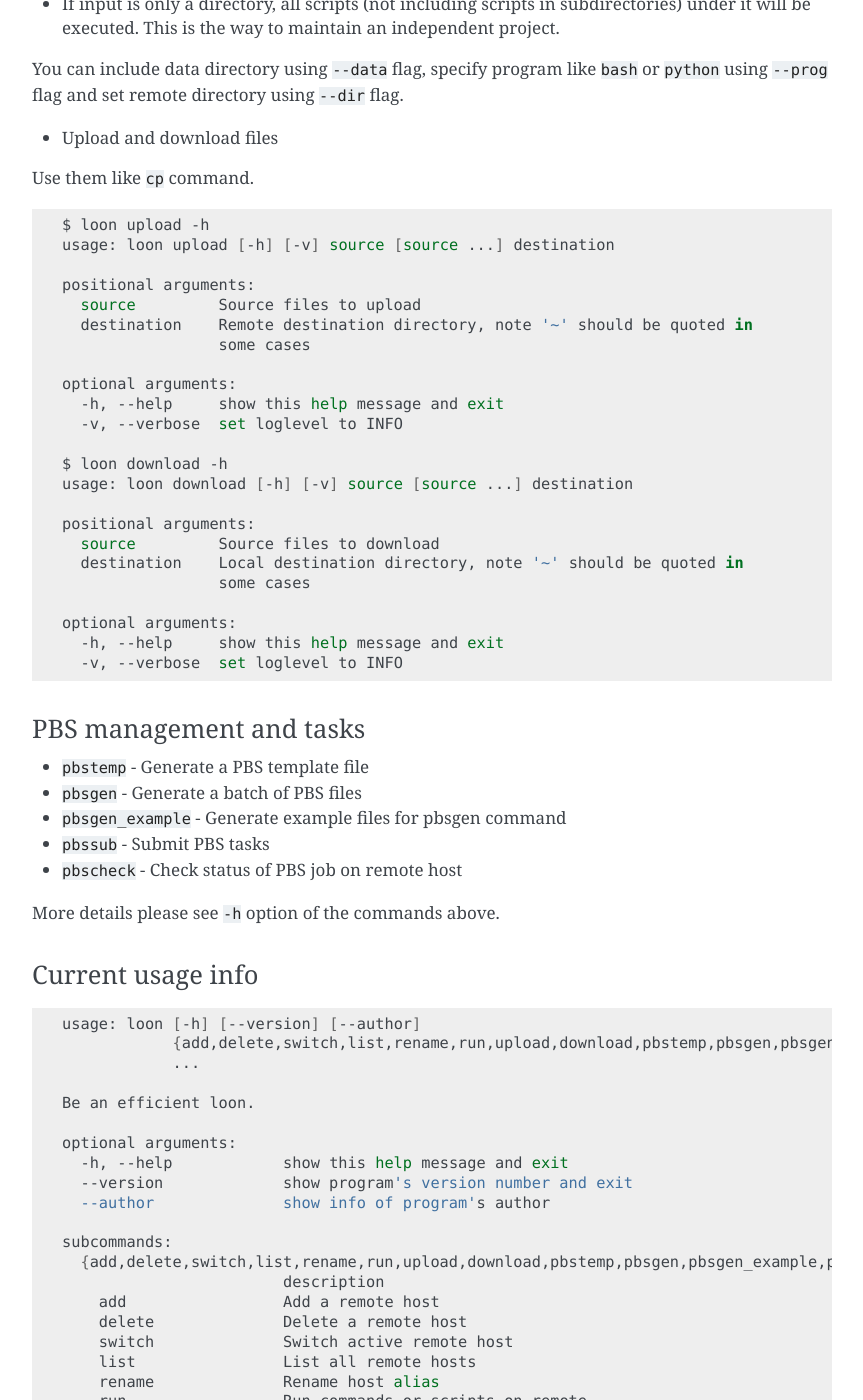
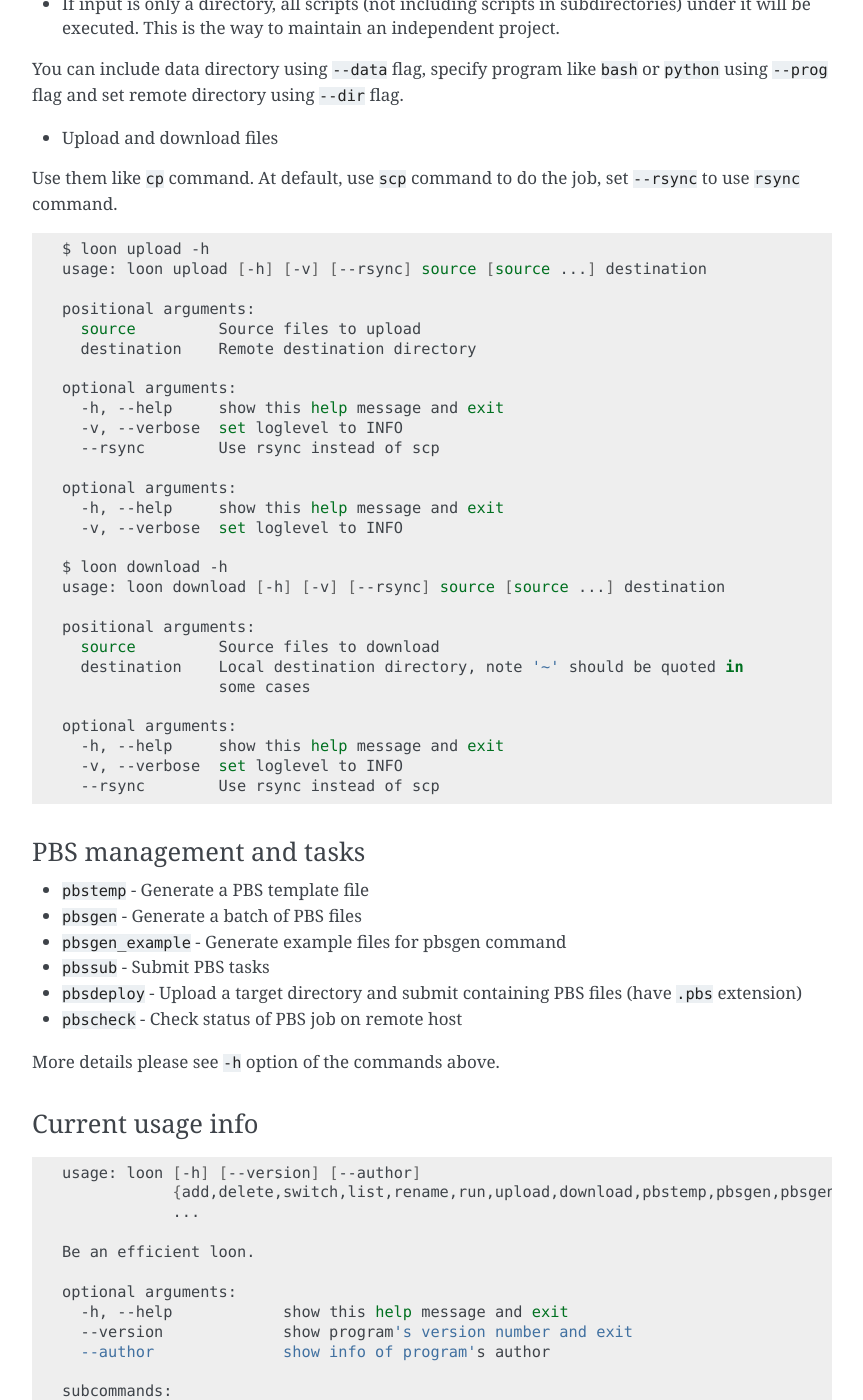
Before and after one commit to ShixiangWang/loon, a Sphinx documentation site: the page built from docs/README.md, in a window 1280 px wide and 1400 px high, scrolled down 3342 px. Shown: the whole window, without its empty margins (338-1201 px from the left). Built offline with Sphinx 7.4.7, drawn with Linux system fonts in a browser that asks for light colours; some of the changed text lies outside the part shown.

````diff
--- a/docs/README.md
+++ b/docs/README.md
@@ -166,23 +166,27 @@ You can include data directory using `--data` flag, specify program like `bash`
 
 - Upload and download files
 
-Use them like `cp` command.
+Use them like `cp` command. At default, use `scp` command to do the job, set `--rsync` to use `rsync` command.
 
 ```shell
 $ loon upload -h
-usage: loon upload [-h] [-v] source [source ...] destination
+usage: loon upload [-h] [-v] [--rsync] source [source ...] destination
 
 positional arguments:
   source         Source files to upload
-  destination    Remote destination directory, note '~' should be quoted in
-                 some cases
+  destination    Remote destination directory
+
+optional arguments:
+  -h, --help     show this help message and exit
+  -v, --verbose  set loglevel to INFO
+  --rsync        Use rsync instead of scp
 
 optional arguments:
   -h, --help     show this help message and exit
   -v, --verbose  set loglevel to INFO
 
 $ loon download -h
-usage: loon download [-h] [-v] source [source ...] destination
+usage: loon download [-h] [-v] [--rsync] source [source ...] destination
 
 positional arguments:
   source         Source files to download
@@ -192,6 +196,7 @@ positional arguments:
 optional arguments:
   -h, --help     show this help message and exit
   -v, --verbose  set loglevel to INFO
+  --rsync        Use rsync instead of scp
 ```
 
 ### PBS management and tasks
@@ -200,6 +205,7 @@ optional arguments:
 * `pbsgen`  - Generate a batch of PBS files
 * `pbsgen_example` - Generate example files for pbsgen command
 * `pbssub` - Submit PBS tasks
+* `pbsdeploy` - Upload a target directory and submit containing PBS files (have `.pbs` extension)
 * `pbscheck` - Check status of PBS job on remote host
 
 More details please see `-h` option of the commands above.
@@ -208,7 +214,7 @@ More details please see `-h` option of the commands above.
 
 ```shell
 usage: loon [-h] [--version] [--author]
-            {add,delete,switch,list,rename,run,upload,download,pbstemp,pbsgen,pbsgen_example,pbssub,pbscheck}
+            {add,delete,switch,list,rename,run,upload,download,pbstemp,pbsgen,pbsgen_example,pbssub,pbsdeploy,pbscheck}
             ...
 
 Be an efficient loon.
@@ -219,7 +225,7 @@ optional arguments:
   --author              show info of program's author
 
 subcommands:
-  {add,delete,switch,list,rename,run,upload,download,pbstemp,pbsgen,pbsgen_example,pbssub,pbscheck}
+  {add,delete,switch,list,rename,run,upload,download,pbstemp,pbsgen,pbsgen_example,pbssub,pbsdeploy,pbscheck}
                         description
     add                 Add a remote host
     delete              Delete a remote host
@@ -233,6 +239,7 @@ subcommands:
     pbsgen              Generate a batch of PBS files
     pbsgen_example      Generate example files for pbsgen command
     pbssub              Submit PBS tasks
+    pbsdeploy           Deploy target destination to remote host
     pbscheck            Check status of PBS job on remote host
 ```
 
--- a/src/loon/__init__.py
+++ b/src/loon/__init__.py
@@ -1,7 +1,7 @@
 # -*- coding: utf-8 -*-
 import os
 
-__version__ = "0.1.12"
+__version__ = "0.1.13"
 __author__ = "ShixiangWang"
 __copyright__ = "ShixiangWang"
 __license__ = "mit"
````
Also changed, not shown: CHANGELOG.rst (+7 -0 lines), README.md (+10 -5 lines), 2 other files.
